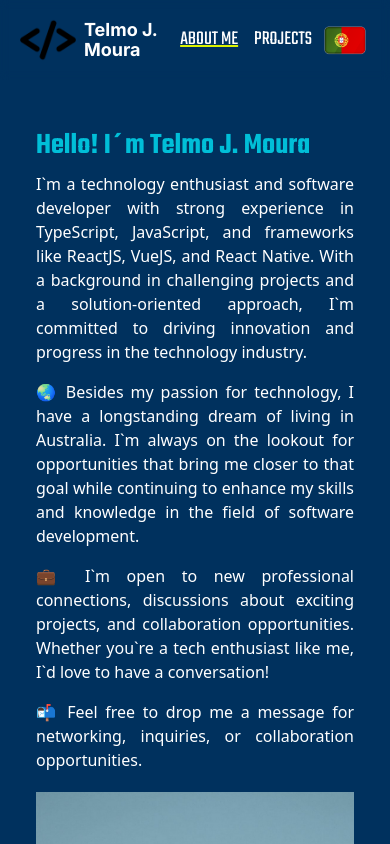
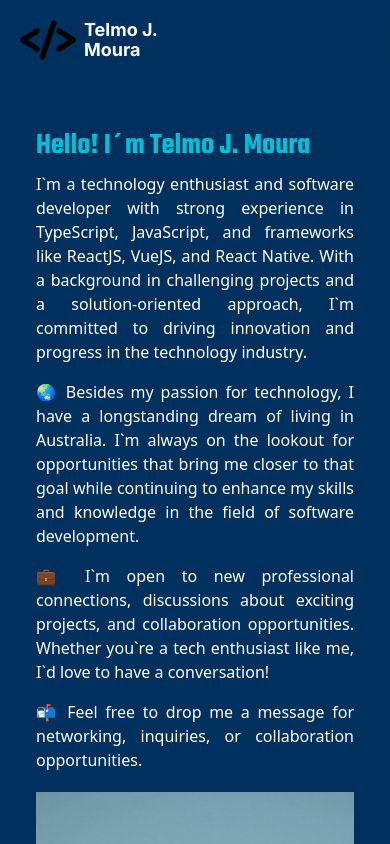
Before and after one commit to eutelmo/perosnal-website, a Next.js app: page /en/about in a window 390 px wide. Shown: the top 844 px of the page. Built offline with nearby package versions, Linux system fonts and the light colour scheme; no server answers.

Commit message:
fix: image homepage on mobile

```diff
--- a/src/app/[locale]/(public)/homePage/homePage.tsx
+++ b/src/app/[locale]/(public)/homePage/homePage.tsx
@@ -19,16 +19,18 @@ import PortefolioComponent from "../../../components/portefolioComponent";
 import Projectswipe from "../../../components/projectswipe";
 import Footer from "../../../components/Footer";
 import { useTranslations } from "next-intl";
+import MobileMenu from "@/app/components/MoblieMenu";
 
 export default function HomePage() {
   const t = useTranslations();
-  t("journey.journeyTitle")
+  t("journey.journeyTitle");
 
-  const gradientBarHeight = 20;
+
 
   return (
     <>
       <Header isMainHeader={true} />
+      <MobileMenu isOpen={true} />
       <div className="min-h-screen bg-white">
         {/* Photo section */}
         {/* desktop */}
@@ -70,7 +72,7 @@ export default function HomePage() {
             // sizes="100vw"
             style={{
               // width: "100%",
-              height: `calc(100vh - ${gradientBarHeight}px)`,
+              height: "90vh",
               objectFit: "cover",
               zIndex: "-1",
             }}
@@ -160,8 +162,7 @@ export default function HomePage() {
               </div>
             </div>
             <p className="font-teko text-center text-custom-blue text-3xl mt-4 leading-3">
-            {t("stacks.web")}
-
+              {t("stacks.web")}
             </p>
 
             <p className="font-teko text-center text-custom-baby-blue text-lg ">
@@ -185,8 +186,7 @@ export default function HomePage() {
               </div>
             </div>
             <p className="font-teko text-center text-custom-blue text-3xl mt-4 leading-4">
-            {t("stacks.mobile")}
-
+              {t("stacks.mobile")}
             </p>
             <p className="font-teko text-center text-custom-baby-blue text-lg">
               React Native
--- a/src/app/[locale]/(public)/page.tsx
+++ b/src/app/[locale]/(public)/page.tsx
@@ -1,5 +1,7 @@
 import Image from "next/image";
 import HomePage from "./homePage/homePage";
+
+import MobileMenu from "@/app/components/MoblieMenu";
 
 export default function Home() {
   return <HomePage />;
--- a/src/app/components/Header.tsx
+++ b/src/app/components/Header.tsx
@@ -11,6 +11,8 @@ import HeaderLogoLink from "./HeaderLogoLink";
 //Utils
 import { useTranslations } from "next-intl";
 import { LanguagePicker } from "./language-switcher";
+import MobileHamburguer from "./MobileHamburguer";
+import MobileMenu from "./MoblieMenu";
 
 interface Headerprops {
   isMainHeader: boolean;
@@ -21,12 +23,18 @@ function Header({ isMainHeader }: Headerprops) {
   return (
     <div className="p-5 py-5 w-full max-h-20  backdrop-blur-sm flex items-center absolute justify-between z-50">
       <HeaderLogoLink url={"/"} isMainHeader={isMainHeader} />
-      <div className="flex items-center space-x-reverse">
+
+      <div className="block sm:hidden">
+        <MobileHamburguer />
+      </div>
+
+      <div className="hidden sm:flex items-center space-x-reverse">
         <TextLink isMainHeader={isMainHeader} url="/about" text={t("links.aboutMe")} />
         <TextLink isMainHeader={isMainHeader} url="/projects" text={t("links.projects")} />
         <LanguagePicker />
         {/* <TextLink isMainHeader={isMainHeader} url="" text="CONTACTS" /> */}
       </div>
+
     </div>
   );
 }
--- /dev/null
+++ b/src/app/components/MobileHamburguer.tsx
@@ -0,0 +1,40 @@
+"use client";
+
+import React, { useState } from "react";
+import MobileMenu from "./MoblieMenu";
+
+//Utils
+
+type hamburguerProps = {
+  isOpen: boolean;
+};
+
+export default function MobileHamburguer() {
+  const [open, setOpen] = useState(false);
+
+  const handleToggle = () => {
+    setOpen(!open);
+  };
+
+  return (
+    <>
+      <div className="relative w-10 h-8 cursor-pointer" onClick={handleToggle}>
+        <div
+          className={`absolute w-full h-1 bg-custom-blue  rounded-full transition-transform duration-300 ${
+            open ? "bg-transparent" : ""
+          }`}
+        ></div>
+        <div
+          className={`absolute w-full h-1 bg-custom-blue rounded-full transition-transform duration-300 ${
+            open ? "rotate-45 bg-white top-1/2" : "top-2"
+          }`}
+        ></div>
+        <div
+          className={`absolute w-full h-1 bg-custom-blue rounded-full transition-transform duration-300 ${
+            open ? "-rotate-45 bg-white top-1/2" : "bottom-2"
+          }`}
+        ></div>
+      </div>
+    </>
+  );
+}
--- /dev/null
+++ b/src/app/components/MoblieMenu.tsx
@@ -0,0 +1,36 @@
+import React from "react";
+
+//Utils
+import { useTranslations } from "next-intl";
+import { LanguagePicker } from "./language-switcher";
+import TextLink from "./textLink";
+
+type menuProps = {
+  isOpen: boolean;
+};
+
+export default function MobileMenu({ isOpen }: menuProps) {
+  const t = useTranslations();
+
+  return (
+    <>
+      {isOpen ? (
+        <div className="p-5 py-5 w-full max-h-20 backdrop-blur-sm bg-custom-blue flex items-center absolute justify-between z-[-1]">
+          <TextLink
+            isMainHeader={true}
+            url="/about"
+            text={t("links.aboutMe")}
+          />
+          <TextLink
+            isMainHeader={false}
+            url="/projects"
+            text={t("links.projects")}
+          />
+          <LanguagePicker />
+        </div>
+      ) : (
+        <div></div>
+      )}
+    </>
+  );
+}
```
Also changed, not shown: src/app/[locale]/(public)/layout.tsx (+4 -4 lines), src/env.js (deleted).
